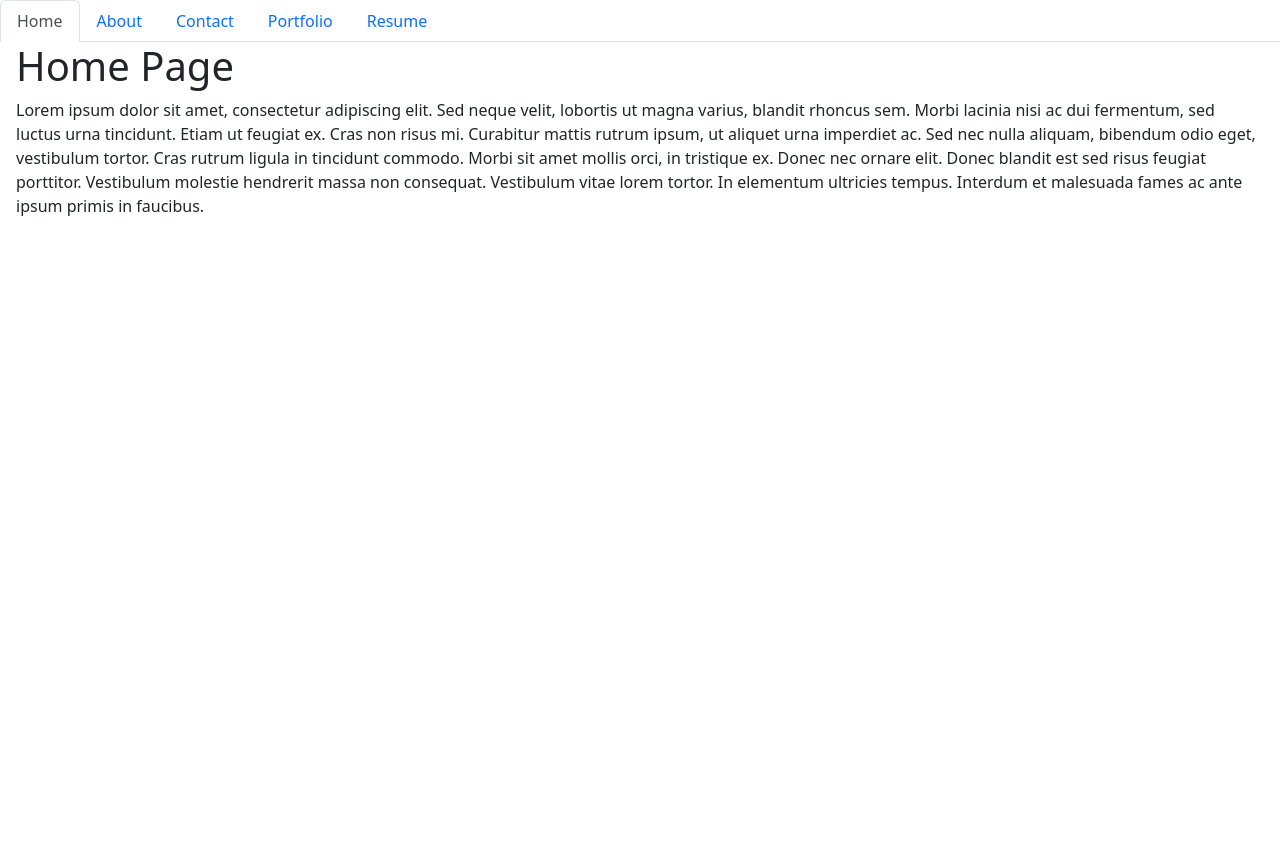
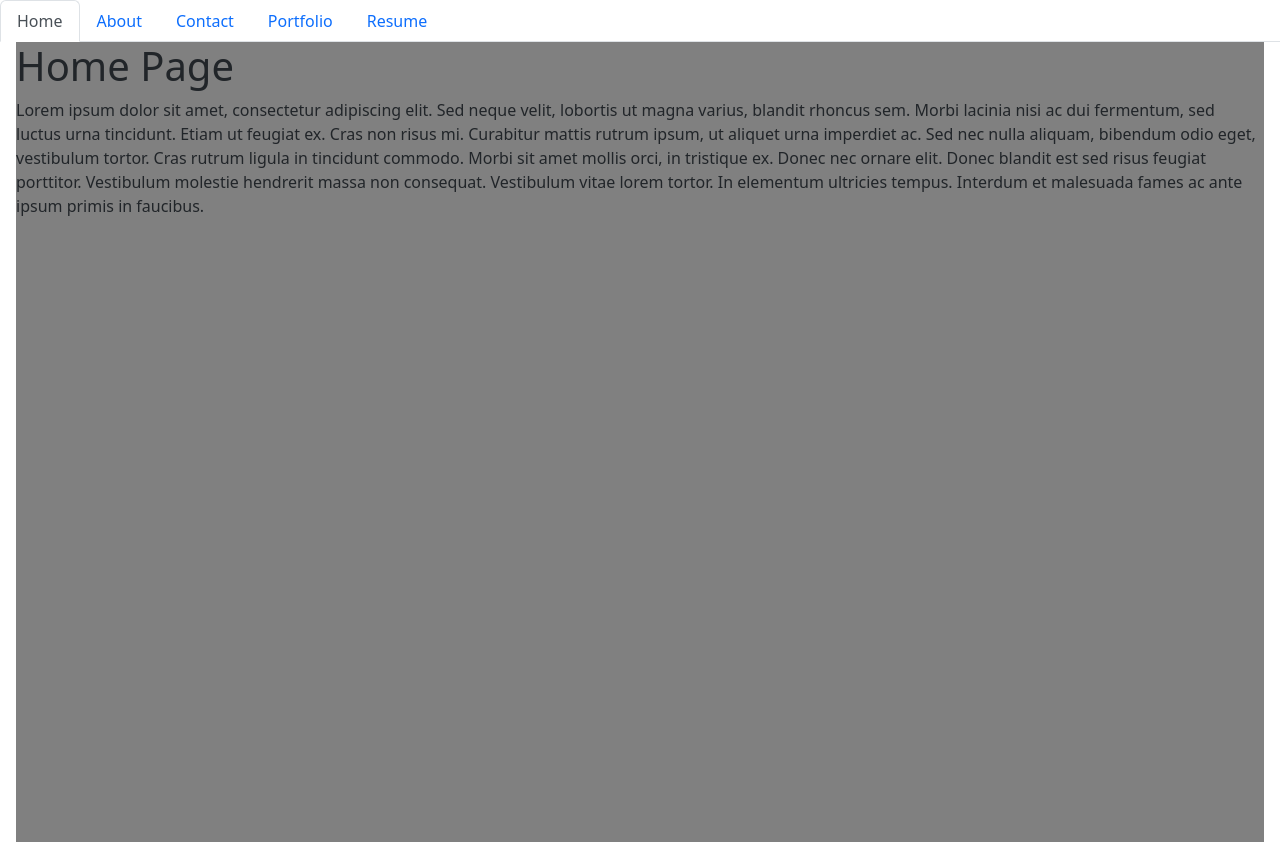
Before and after one commit to DaymenPasick/folio-react, a React (Vite) app: page / in a window 1280 px wide. Before the commit the page ends 800 px from the top, so only its background shows below. Built offline with nearby package versions, Linux system fonts and the light colour scheme.

Commit message:
messing with some styles to get a feel for design direction

```diff
--- a/src/App.jsx
+++ b/src/App.jsx
@@ -5,15 +5,29 @@ import { Outlet } from 'react-router-dom';
 //Allows use of component that will be created later
 import Nav from './components/Navigation';
 
+
+//eventually will make this into a seperate stylesheet
+//for neater code
+const styles = {
+  container: {
+    display: 'flex',
+    flexDirection: 'column',
+    height: '100vh',
+    backgroundColor: 'grey'
+  },
+}
+
+
 function App() {
     //Will invoke Nav and Outlet from imports
   return (
-    <>
+    <div >
       <Nav />
-      <main className="mx-3">
+      {/* playing with styleing...my true enemy xD */}
+      <main className="mx-3" style = {styles.container}>
         <Outlet />
       </main>
-    </>
+    </div>
   );
 }
 
```
